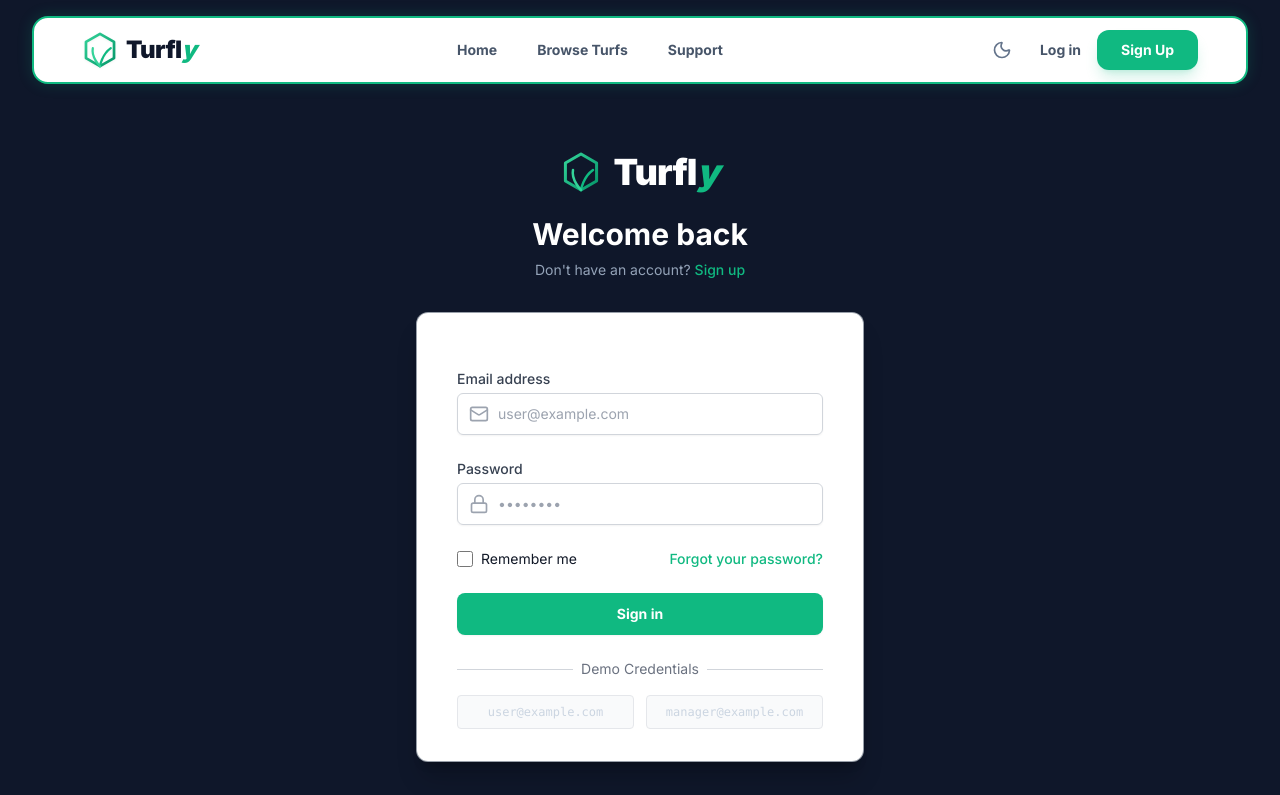
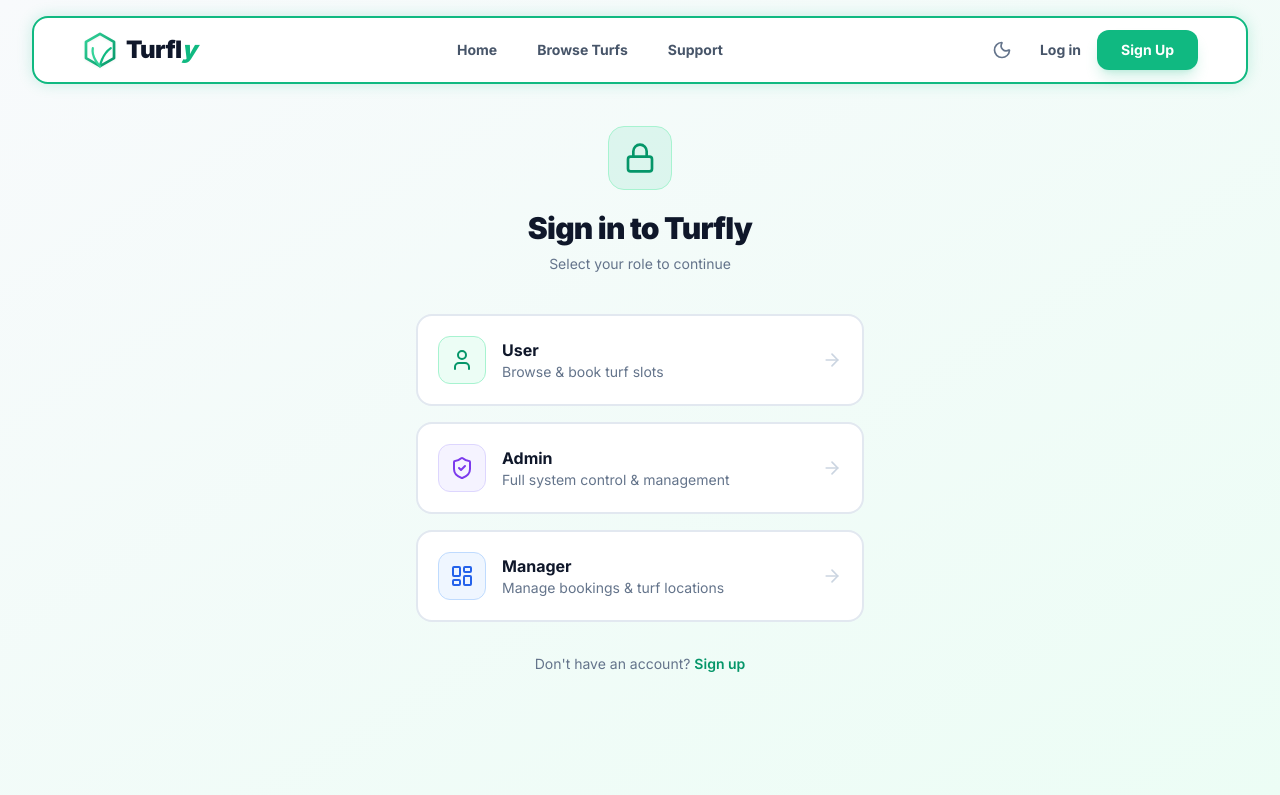
Before and after one commit to hossain-2002/Turfly, a React (Vite) app: page /#/login in a window 1280 px wide. Shown: the top 795 px of the page. Built offline with nearby package versions, Linux system fonts and the light colour scheme.

Commit message:
update login and navbar components

```diff
--- a/components/Navbar.tsx
+++ b/components/Navbar.tsx
@@ -10,9 +10,6 @@
   const navigate = useNavigate();
   const location = useLocation();
   const [isOpen, setIsOpen] = useState(false);
-
-  // Hidden Trigger State
-  const [logoClicks, setLogoClicks] = useState(0);
 
   // Profile Dropdown State
   const [isProfileOpen, setIsProfileOpen] = useState(false);
@@ -34,28 +31,6 @@
     setIsOpen(false);
     setIsProfileOpen(false);
   }, [location.pathname]);
-
-  // Hidden Admin Trigger Logic
-  useEffect(() => {
-    let timer: ReturnType<typeof setTimeout>;
-
-    // Reset count if inactive for 2 seconds
-    if (logoClicks > 0 && logoClicks < 5) {
-      timer = setTimeout(() => setLogoClicks(0), 2000);
-    }
-
-    // Trigger navigation on 5th click
-    if (logoClicks === 5) {
-      navigate('/portal-access');
-      setLogoClicks(0);
-    }
-
-    return () => clearTimeout(timer);
-  }, [logoClicks, navigate]);
-
-  const handleLogoClick = () => {
-    setLogoClicks(prev => prev + 1);
-  };
 
   const handleLogout = () => {
     logout();
@@ -104,7 +79,7 @@
 
             {/* Logo */}
             <div className="flex-shrink-0 flex items-center z-20">
-                <Link to="/" onClick={handleLogoClick} className="flex items-center gap-2 group cursor-pointer select-none">
+                <Link to="/" className="flex items-center gap-2 group cursor-pointer select-none">
                     {/* Logo Icon: In Dark Mode, invert colors and boost brightness for visibility */}
                     <div className={`relative w-9 h-9 transition-all duration-300 group-hover:rotate-180 ${isDark ? 'filter invert brightness-150' : ''}`}>
                          <svg viewBox="0 0 40 40" fill="none" xmlns="http://www.w3.org/2000/svg" className="w-full h-full drop-shadow-sm">
--- a/pages/Login.tsx
+++ b/pages/Login.tsx
@@ -1,30 +1,42 @@
 import React, { useState } from 'react';
 import { useNavigate, useLocation, Link } from 'react-router-dom';
 import { useAuth } from '../context/AuthContext';
-import { Lock, Mail, AlertCircle } from 'lucide-react';
+import { Lock, Mail, AlertCircle, User, ShieldCheck, LayoutDashboard, ArrowRight, ChevronLeft } from 'lucide-react';
 import AuthLayout from '../layouts/AuthLayout';
+
+type Role = 'user' | 'admin' | 'manager' | null;
 
 const Login: React.FC = () => {
   const [email, setEmail] = useState('');
   const [password, setPassword] = useState('');
   const [error, setError] = useState('');
   const [loading, setLoading] = useState(false);
+  const [selectedRole, setSelectedRole] = useState<Role>(null);
 
   const { login } = useAuth();
   const navigate = useNavigate();
   const location = useLocation();
   const state = location.state as { from: string } | null;
+  const from = state?.from || '/';
 
-  const from = state?.from || '/';
+  const handleRoleSelect = (role: Role) => {
+    if (role === 'admin') {
+      navigate('/admin-dashboard');
+      return;
+    }
+    if (role === 'manager') {
+      navigate('/manager-dashboard');
+      return;
+    }
+    setSelectedRole(role);
+  };
 
   const handleSubmit = async (e: React.FormEvent) => {
     e.preventDefault();
     setLoading(true);
     setError('');
-
     const success = await login(email, password);
     setLoading(false);
-
     if (success) {
       navigate(from, { replace: true });
     } else {
@@ -32,6 +44,91 @@
     }
   };
 
+  // ─── Role Selection Screen ────────────────────────────────────────────────
+  if (!selectedRole) {
+    return (
+      <div className="min-h-screen bg-gradient-to-br from-slate-50 to-emerald-50 flex flex-col items-center justify-center px-4 py-12">
+        <div className="w-full max-w-md">
+          {/* Header */}
+          <div className="text-center mb-10">
+            <div className="inline-flex items-center justify-center w-16 h-16 rounded-2xl bg-emerald-500/10 border border-emerald-200 mb-5">
+              <Lock className="w-8 h-8 text-emerald-600" />
+            </div>
+            <h1 className="text-3xl font-black text-slate-900 tracking-tight">Sign in to Turfly</h1>
+            <p className="text-slate-500 mt-2 text-sm">Select your role to continue</p>
+          </div>
+
+          {/* Role Cards */}
+          <div className="space-y-4">
+
+            {/* User */}
+            <button
+              onClick={() => handleRoleSelect('user')}
+              className="w-full group relative bg-white border-2 border-slate-200 hover:border-emerald-400 rounded-2xl p-5 text-left transition-all duration-200 hover:shadow-lg hover:shadow-emerald-100 hover:-translate-y-0.5 overflow-hidden"
+            >
+              <div className="absolute inset-0 bg-gradient-to-br from-emerald-500/5 to-transparent opacity-0 group-hover:opacity-100 transition-opacity duration-300" />
+              <div className="relative flex items-center gap-4">
+                <div className="w-12 h-12 rounded-xl bg-emerald-50 border border-emerald-200 flex items-center justify-center flex-shrink-0 group-hover:scale-110 transition-transform duration-300">
+                  <User className="w-6 h-6 text-emerald-600" />
+                </div>
+                <div className="flex-1 min-w-0">
+                  <p className="text-base font-bold text-slate-900 group-hover:text-emerald-700 transition-colors">User</p>
+                  <p className="text-sm text-slate-500 truncate">Browse & book turf slots</p>
+                </div>
+                <ArrowRight className="w-5 h-5 text-slate-300 group-hover:text-emerald-500 group-hover:translate-x-1 transition-all duration-300 flex-shrink-0" />
+              </div>
+            </button>
+
+            {/* Admin */}
+            <button
+              onClick={() => handleRoleSelect('admin')}
+              className="w-full group relative bg-white border-2 border-slate-200 hover:border-violet-400 rounded-2xl p-5 text-left transition-all duration-200 hover:shadow-lg hover:shadow-violet-100 hover:-translate-y-0.5 overflow-hidden"
+            >
+              <div className="absolute inset-0 bg-gradient-to-br from-violet-500/5 to-transparent opacity-0 group-hover:opacity-100 transition-opacity duration-300" />
+              <div className="relative flex items-center gap-4">
+                <div className="w-12 h-12 rounded-xl bg-violet-50 border border-violet-200 flex items-center justify-center flex-shrink-0 group-hover:scale-110 transition-transform duration-300">
+                  <ShieldCheck className="w-6 h-6 text-violet-600" />
+                </div>
+                <div className="flex-1 min-w-0">
+                  <p className="text-base font-bold text-slate-900 group-hover:text-violet-700 transition-colors">Admin</p>
+                  <p className="text-sm text-slate-500 truncate">Full system control & management</p>
+                </div>
+                <ArrowRight className="w-5 h-5 text-slate-300 group-hover:text-violet-500 group-hover:translate-x-1 transition-all duration-300 flex-shrink-0" />
+              </div>
+            </button>
+
+            {/* Manager */}
+            <button
+              onClick={() => handleRoleSelect('manager')}
+              className="w-full group relative bg-white border-2 border-slate-200 hover:border-blue-400 rounded-2xl p-5 text-left transition-all duration-200 hover:shadow-lg hover:shadow-blue-100 hover:-translate-y-0.5 overflow-hidden"
+            >
+              <div className="absolute inset-0 bg-gradient-to-br from-blue-500/5 to-transparent opacity-0 group-hover:opacity-100 transition-opacity duration-300" />
+              <div className="relative flex items-center gap-4">
+                <div className="w-12 h-12 rounded-xl bg-blue-50 border border-blue-200 flex items-center justify-center flex-shrink-0 group-hover:scale-110 transition-transform duration-300">
+                  <LayoutDashboard className="w-6 h-6 text-blue-600" />
+                </div>
+                <div className="flex-1 min-w-0">
+                  <p className="text-base font-bold text-slate-900 group-hover:text-blue-700 transition-colors">Manager</p>
+                  <p className="text-sm text-slate-500 truncate">Manage bookings & turf locations</p>
+                </div>
+                <ArrowRight className="w-5 h-5 text-slate-300 group-hover:text-blue-500 group-hover:translate-x-1 transition-all duration-300 flex-shrink-0" />
+              </div>
+            </button>
+          </div>
+
+          {/* Register Link */}
+          <p className="text-center text-sm text-slate-500 mt-8">
+            Don't have an account?{' '}
+            <Link to="/register" className="font-semibold text-emerald-600 hover:text-emerald-700">
+              Sign up
+            </Link>
+          </p>
+        </div>
+      </div>
+    );
+  }
+
+  // ─── User Login Form ──────────────────────────────────────────────────────
   return (
     <AuthLayout
       title="Welcome back"
@@ -41,6 +138,20 @@
         </>
       }
     >
+      {/* Back button */}
+      <button
+        onClick={() => setSelectedRole(null)}
+        className="flex items-center gap-1.5 text-sm text-slate-500 hover:text-slate-800 mb-5 transition-colors"
+      >
+        <ChevronLeft className="w-4 h-4" /> Back to role selection
+      </button>
+
+      {/* Role badge */}
+      <div className="flex items-center gap-2 mb-5 px-3 py-2 bg-emerald-50 border border-emerald-200 rounded-lg w-fit">
+        <User className="w-4 h-4 text-emerald-600" />
+        <span className="text-sm font-semibold text-emerald-700">Signing in as User</span>
+      </div>
+
       {error && (
         <div className="mb-4 bg-red-50 border border-red-200 rounded-md p-4 flex items-start">
           <AlertCircle className="h-5 w-5 text-red-400 mt-0.5 mr-3 flex-shrink-0" />
@@ -107,7 +218,6 @@
               Remember me
             </label>
           </div>
-
           <div className="text-sm">
             <a href="#" className="font-medium text-[#10B981] hover:text-emerald-600">
               Forgot your password?
@@ -126,6 +236,7 @@
         </div>
       </form>
 
+      {/* Demo credentials */}
       <div className="mt-6">
         <div className="relative">
           <div className="absolute inset-0 flex items-center">
@@ -136,10 +247,16 @@
           </div>
         </div>
         <div className="mt-4 grid grid-cols-2 gap-3 text-xs text-center font-mono">
-            <div className="bg-gray-50 p-2 rounded border cursor-pointer hover:bg-gray-100" onClick={() => {setEmail('user@example.com'); setPassword('password123');}}>
+          <div
+            className="bg-gray-50 p-2 rounded border cursor-pointer hover:bg-gray-100"
+            onClick={() => { setEmail('user@example.com'); setPassword('password123'); }}
+          >
             user@example.com
           </div>
-            <div className="bg-gray-50 p-2 rounded border cursor-pointer hover:bg-gray-100" onClick={() => {setEmail('manager@example.com'); setPassword('password123');}}>
+          <div
+            className="bg-gray-50 p-2 rounded border cursor-pointer hover:bg-gray-100"
+            onClick={() => { setEmail('manager@example.com'); setPassword('password123'); }}
+          >
             manager@example.com
           </div>
         </div>
```
Lines whose indentation alone changed are shown as unchanged.
